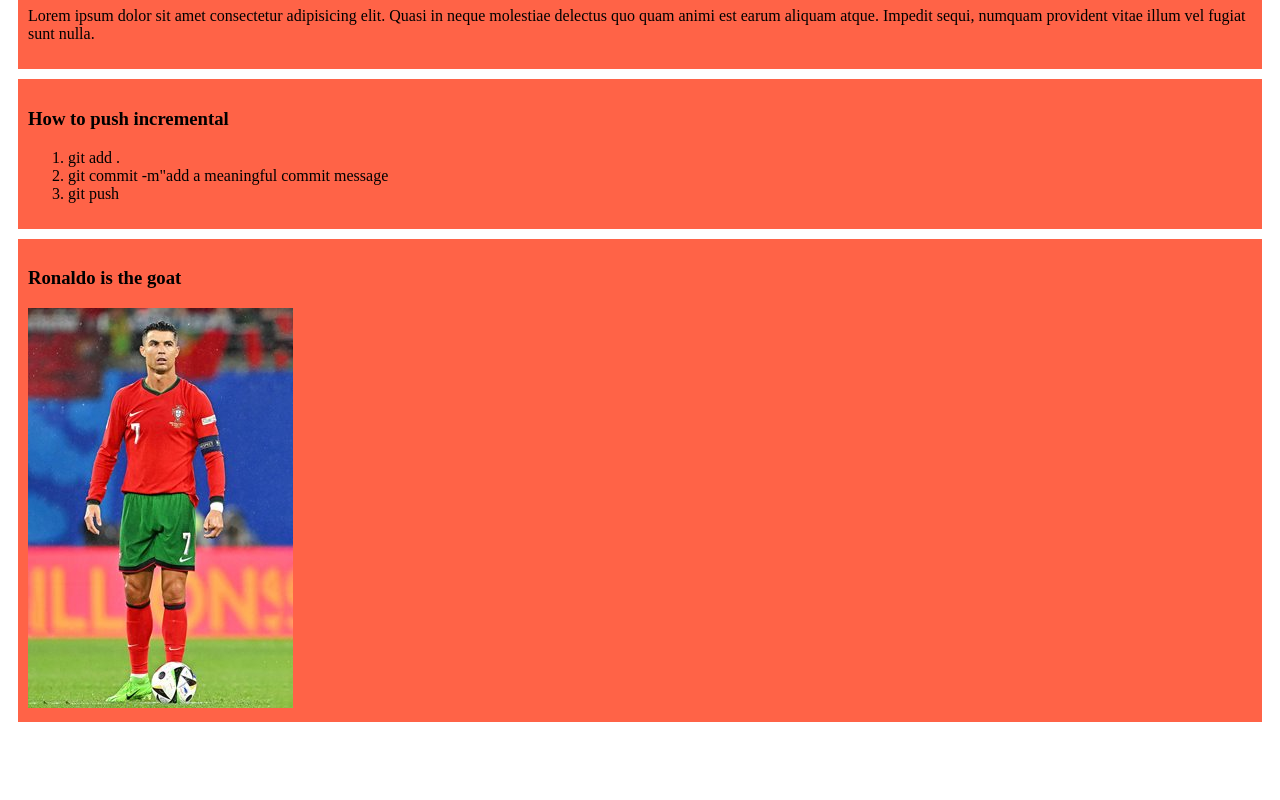
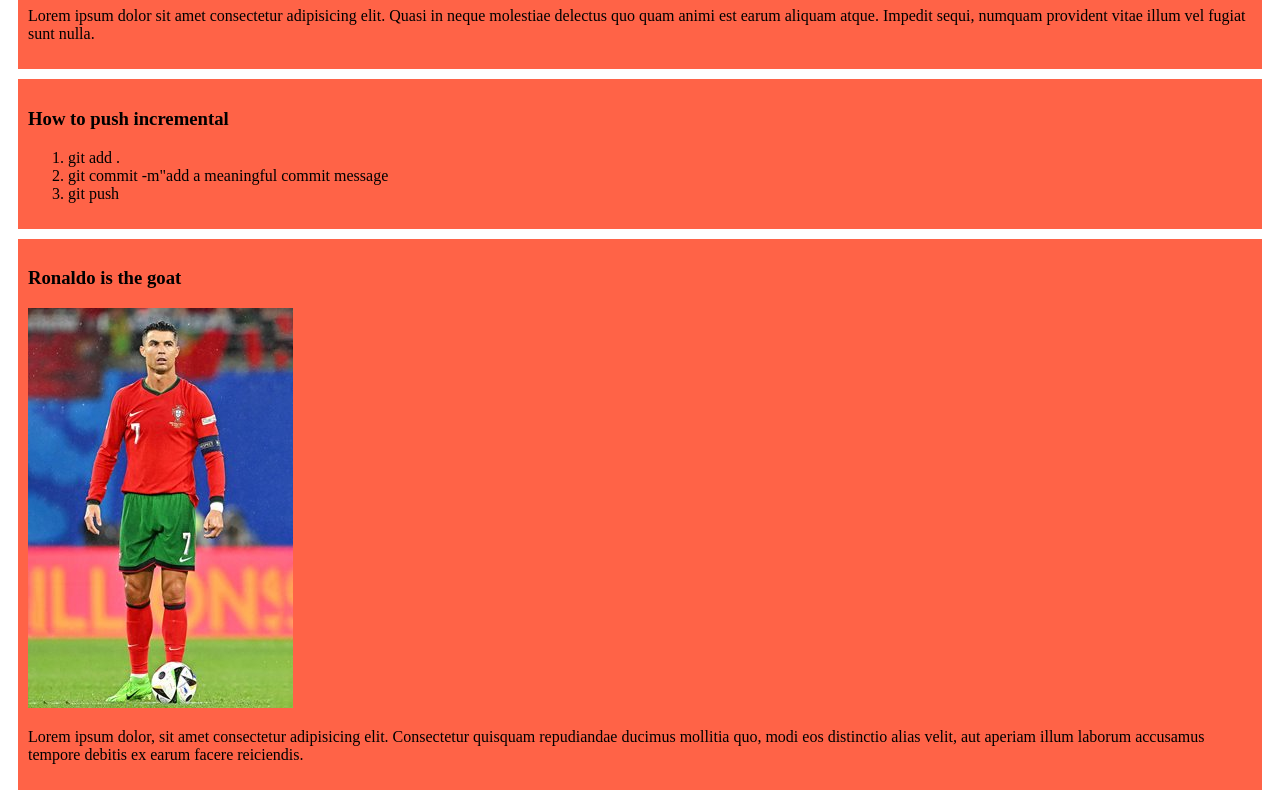
Before and after one commit to farahanch/my-new-website, a plain HTML site: page index.html in a window 1280 px wide. Shown: the part 355-1155 px from the top of the page. Before the commit the page ends 1087 px from the top, so only its background shows below. Drawn offline with Linux system fonts and the light colour scheme.

Commit message:
added paragraph

```diff
--- a/index.html
+++ b/index.html
@@ -30,6 +30,7 @@
     <div>
         <h3>Ronaldo is the goat</h3>
         <img src="images/ronaldo.jpg" alt="">
+        <p>Lorem ipsum dolor, sit amet consectetur adipisicing elit. Consectetur quisquam repudiandae ducimus mollitia quo, modi eos distinctio alias velit, aut aperiam illum laborum accusamus tempore debitis ex earum facere reiciendis.</p>
     </div>
 </body>
 </html>
```
